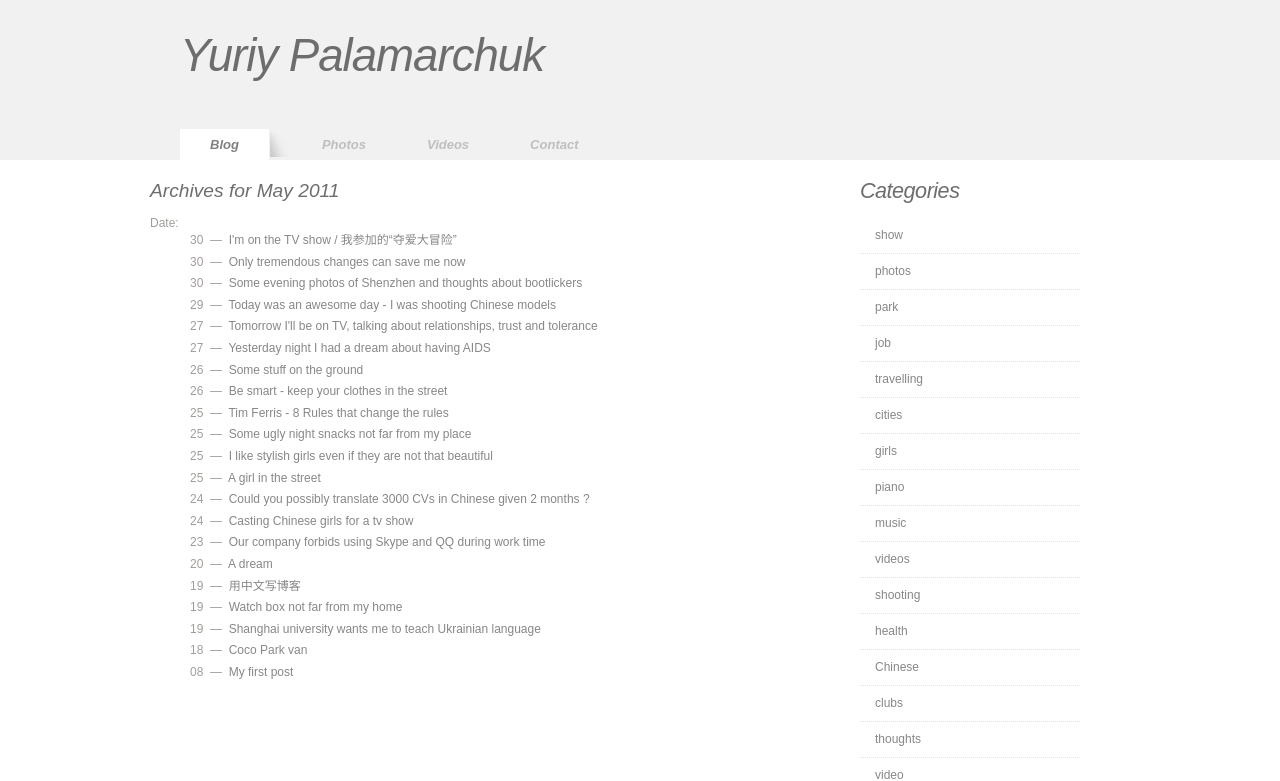
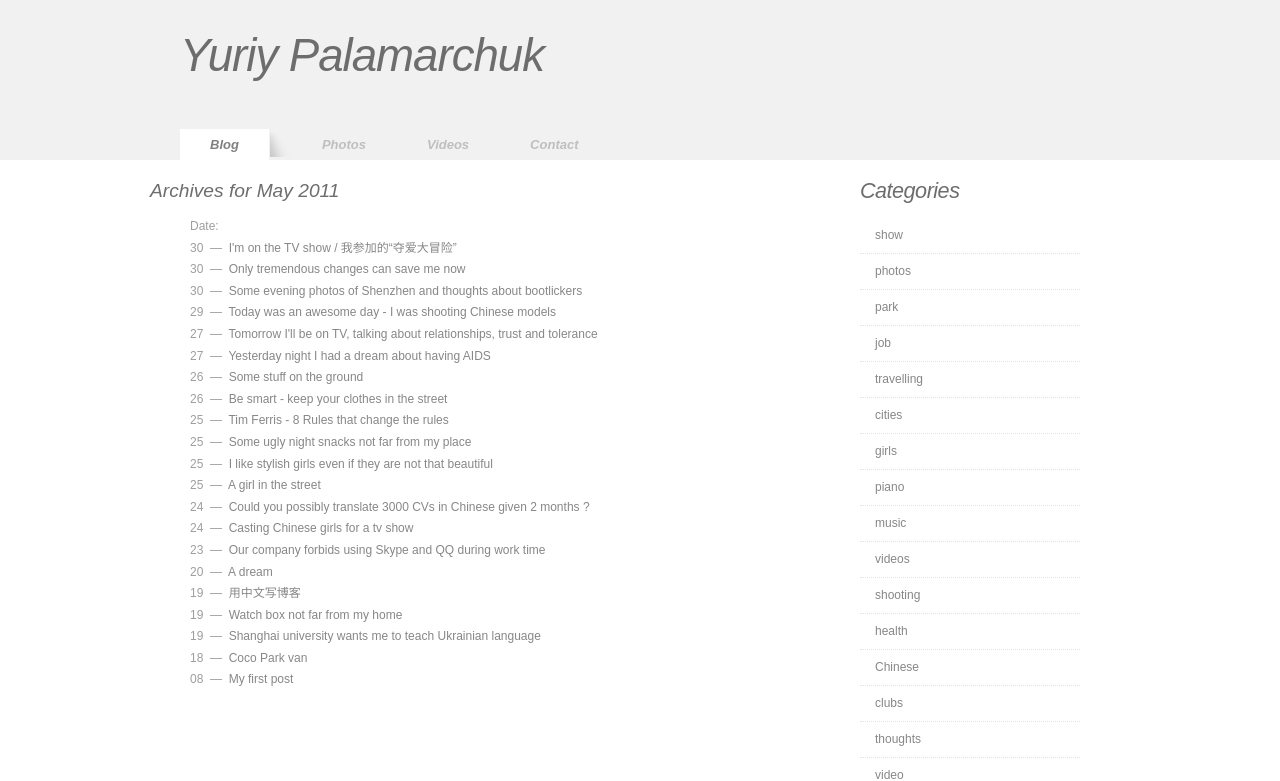
Before and after one commit to iurii/iurii.github.com, a Jekyll site: the page built from archives/2011_May.html, in a window 1280 px wide. Shown: the top 781 px of the page. Built offline with Jekyll 4.4.1, drawn with Linux system fonts in a browser that asks for light colours; comment, search, counter and statistics services are not loaded.

Commit message:
archives added

```diff
--- a/archives/2011_May.html
+++ b/archives/2011_May.html
@@ -5,9 +5,9 @@
 <div>
 
  <h3>Archives for May 2011</h3><br />
+
+ <ul>
  Date:<br />
- <ul>
-
  {% for post in site.posts %}
 
    {% unless post.next %}
```
